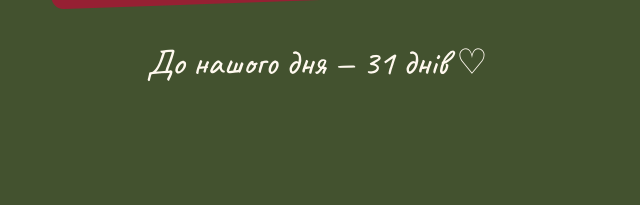
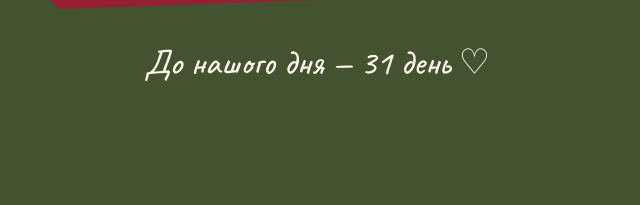
Before and after one commit to katyaakimova-ui/katya-dima-wedding, a plain HTML site: page index.html in a window 1280 px wide. Shown: the part 8290-8495 px from the top of the page, 323-963 px from the left. Drawn offline with nearby package versions, Linux system fonts and the light colour scheme.

Commit message:
Use correct Ukrainian day declensions in wedding countdown

```diff
--- a/index.html
+++ b/index.html
@@ -169,7 +169,7 @@
     <p class="rsvp-foot">Анкета відкриється в новій вкладці. Відповіді збирає Google Forms — так ми нічого не загубимо ♡</p>
   </div>
 </div></section>
-<section class="section green" id="music"><div class="shell center"><div class="eyebrow">Без вас плейліст не той</div><h2 class="sec-title">Пісню, будь ласка!</h2><p class="intro">У кожного з нас є пісня, під яку неможливо всидіти на місці. Додайте свої улюблені треки до нашого спільного плейліста в YouTube Music — нехай на весіллі звучить музика, яку ми всі любимо!</p><div class="music-box"><div class="musical-notes" aria-hidden="true">♪ ♫ ♪</div><h3>Складемо плейліст разом</h3><p>Уявіть: зимовий вечір, наші улюблені люди й пісні, які хочеться співати всім хором.</p><a class="playlist-button" href="https://music.youtube.com/playlist?list=PLWvRYTLQuQAo&amp;jct=hmxT_BHi1MTj20ejHPL7dA" target="_blank" rel="noopener noreferrer" aria-label="Відкрити наш спільний плейліст у YouTube Music (відкриється в новій вкладці)">♫ Додати свою пісню ↗</a><p style="font-size:12px;margin-top:18px;opacity:.85">Посилання веде до спільного плейліста. Щоб додати треки, може знадобитися вхід у YouTube Music.</p><div class="musical-notes" aria-hidden="true">♫ ♡ ♬</div></div><p style="margin-top:35px;font-family:'Caveat',cursive;font-size:35px">До нашого дня — <span id="days-left">…</span> днів ♡</p></div></section>
+<section class="section green" id="music"><div class="shell center"><div class="eyebrow">Без вас плейліст не той</div><h2 class="sec-title">Пісню, будь ласка!</h2><p class="intro">У кожного з нас є пісня, під яку неможливо всидіти на місці. Додайте свої улюблені треки до нашого спільного плейліста в YouTube Music — нехай на весіллі звучить музика, яку ми всі любимо!</p><div class="music-box"><div class="musical-notes" aria-hidden="true">♪ ♫ ♪</div><h3>Складемо плейліст разом</h3><p>Уявіть: зимовий вечір, наші улюблені люди й пісні, які хочеться співати всім хором.</p><a class="playlist-button" href="https://music.youtube.com/playlist?list=PLWvRYTLQuQAo&amp;jct=hmxT_BHi1MTj20ejHPL7dA" target="_blank" rel="noopener noreferrer" aria-label="Відкрити наш спільний плейліст у YouTube Music (відкриється в новій вкладці)">♫ Додати свою пісню ↗</a><p style="font-size:12px;margin-top:18px;opacity:.85">Посилання веде до спільного плейліста. Щоб додати треки, може знадобитися вхід у YouTube Music.</p><div class="musical-notes" aria-hidden="true">♫ ♡ ♬</div></div><p style="margin-top:35px;font-family:'Caveat',cursive;font-size:35px">До нашого дня — <span id="days-left">…</span> <span id="days-word">днів</span> ♡</p></div></section>
 </main>
 <footer><div class="footnames">Катя & Діма</div><p>Побачимося 17 грудня 2026 року. Любимо вас! ♡</p><a class="back-to-top" href="#home" aria-label="Повернутися на початок сторінки">На початок ↑</a></footer>
 <script>
@@ -179,7 +179,9 @@
     const today=Date.UTC(map.year,map.month-1,map.day);
     const wedding=Date.UTC(2026,11,17);
     const days=Math.max(0,Math.round((wedding-today)/86400000));
+    const dayWord=days%100>=11&&days%100<=14?'днів':days%10===1?'день':days%10>=2&&days%10<=4?'дні':'днів';
     document.getElementById('days-left').textContent=days;
+    document.getElementById('days-word').textContent=dayWord;
   }
   updateCountdown();
 </script>
```
